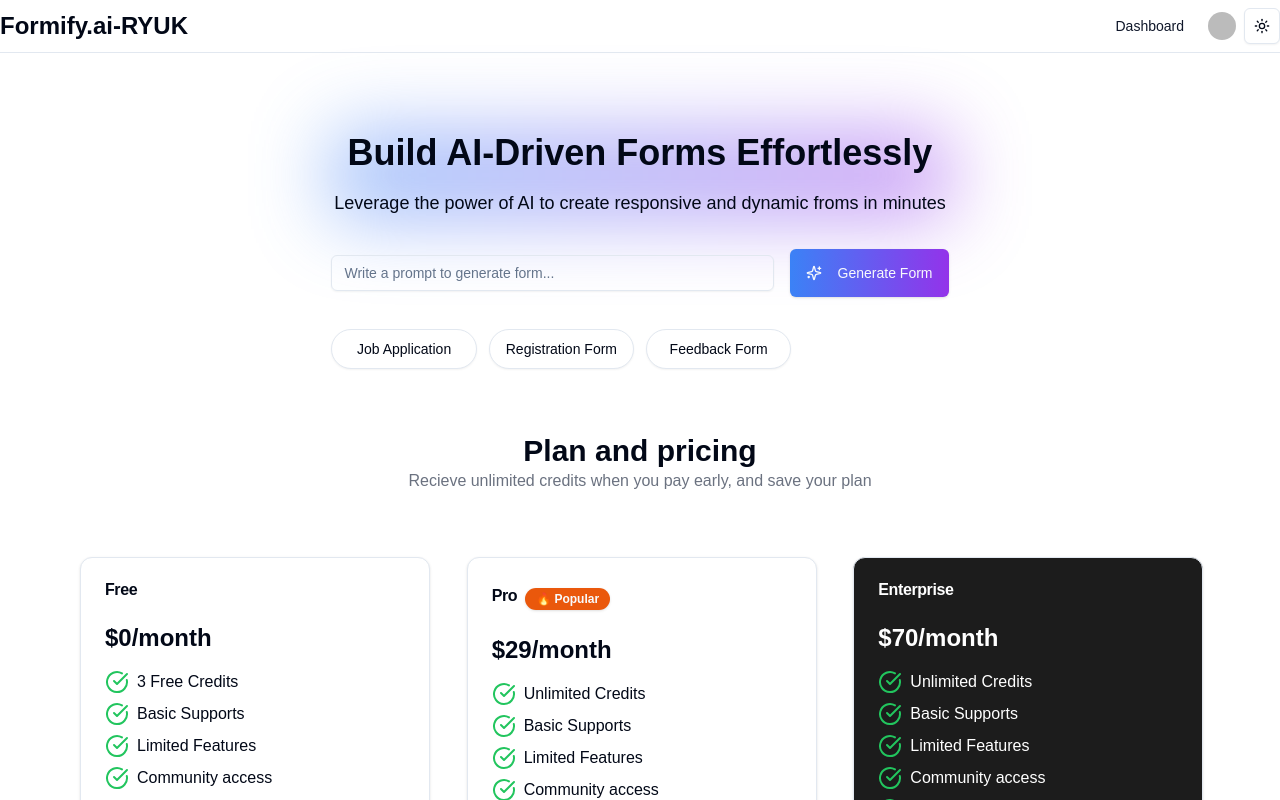
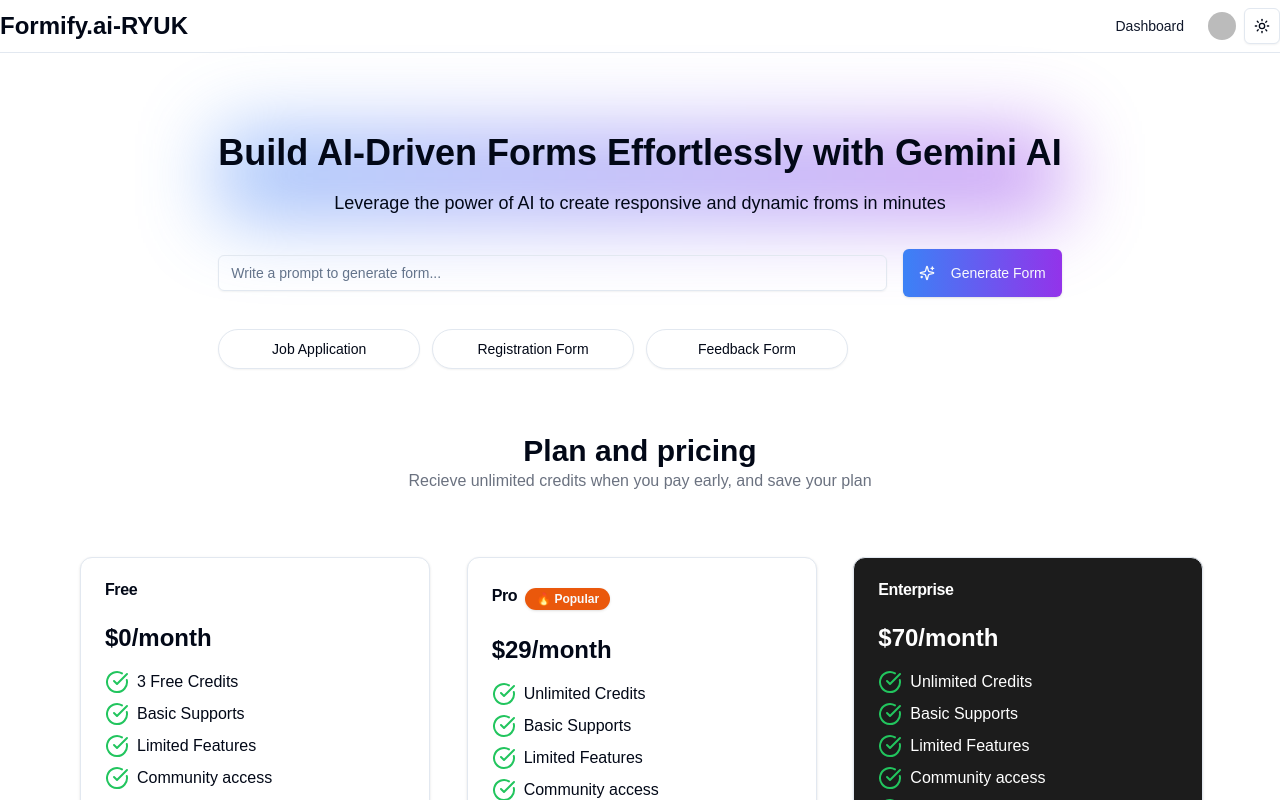
Before and after one commit to RKG01/FormGenerator, a Next.js app: page / in a window 1280 px wide. Shown: the top 800 px of the page. Built offline with nearby package versions, Linux system fonts and the light colour scheme; no server answers; the database is empty; sample sign-in values are in the browser's storage; some icons are missing.

Commit message:
Test CI/CD

```diff
--- a/components/HeroSection.tsx
+++ b/components/HeroSection.tsx
@@ -39,7 +39,7 @@
 
         <div className="container mx-auto text-center relative">
           <h1 className="text-4xl font-bold">
-            Build AI-Driven Forms Effortlessly
+            Build AI-Driven Forms Effortlessly with Gemini AI
           </h1>
           <p className="mt-4 text-lg ">
             Leverage the power of AI to create responsive and dynamic froms in
```
